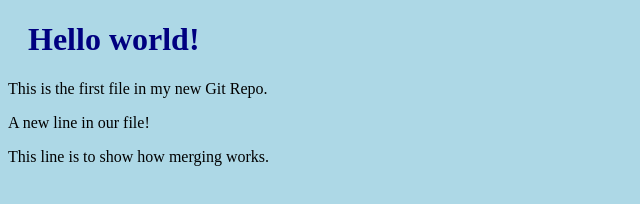
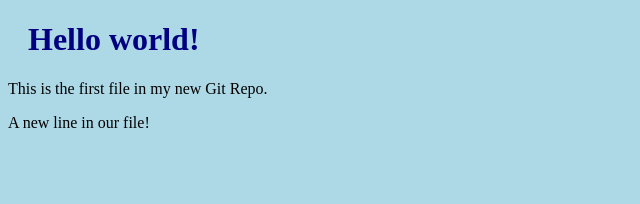
Before and after one commit to CEOmilo/cli-integration, a plain HTML site: page index.html in a window 1280 px wide. Shown: the whole page, without its empty margins (0-640 px from the left). Drawn offline with Linux system fonts and the light colour scheme.

Commit message:
Deleted last line in index.html

```diff
--- a/index.html
+++ b/index.html
@@ -9,7 +9,7 @@
 <h1>Hello world!</h1>
 <p>This is the first file in my new Git Repo.</p>
 <p>A new line in our file!</p>
-<p>This line is to show how merging works.</p>
+
 
 </body>
 </html>
```
